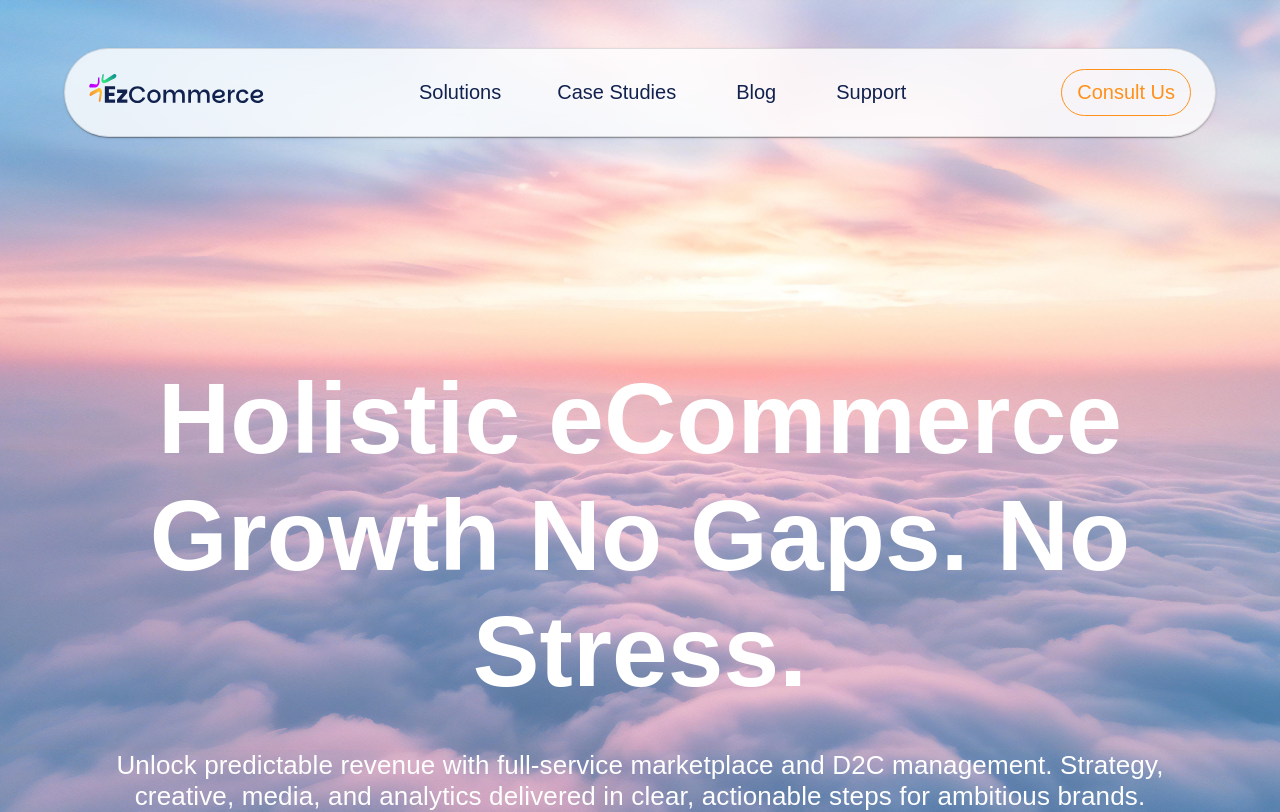
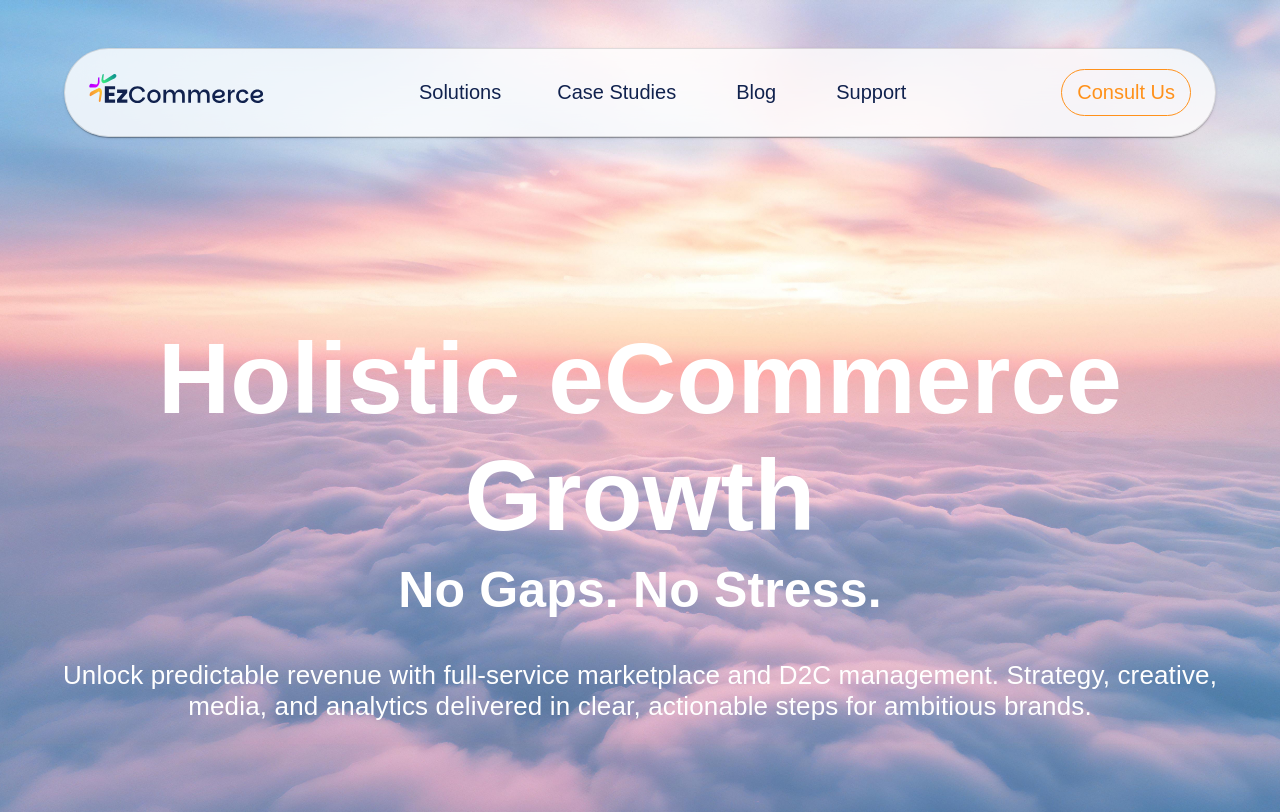
Before and after one commit to avocoreinc/ezcommerce-website, a Next.js app: page / in a window 1280 px wide. Shown: the top 812 px of the page. Built offline with nearby package versions, Linux system fonts and the light colour scheme; a web font is replaced by a local one; what @mui/material-nextjs would draw is missing.

Commit message:
Hero section Typography modifications

```diff
--- a/src/components/hero.tsx
+++ b/src/components/hero.tsx
@@ -6,10 +6,7 @@ import Box from '@mui/material/Box';
 
 export default function Hero() {
   return (
-    <Box
-      id="hero-section"
-      sx={{ position: 'relative', pt: 45, height: '1050px' }}
-    >
+    <Box id="hero-section" sx={{ position: 'relative', py: 40 }}>
       <Image
         src="/hero-section/clouds.jpg"
         alt="Hero Section Background"
@@ -21,15 +18,19 @@ export default function Hero() {
         }}
       />
 
-      <Container sx={{ height: '500px' }}>
+      <Container maxWidth="xl">
         <Typography
           variant="h1"
           color="white"
           fontWeight={700}
-          sx={{ fontSize: { xs: 30, md: 100 } }}
           textAlign="center"
         >
-          Holistic eCommerce Growth No Gaps. No Stress.
+          <Box sx={{ fontSize: { xs: 50, md: 100 } }}>
+            Holistic eCommerce Growth
+          </Box>
+          <Box sx={{ fontSize: { xs: 30, md: 50 }, mt: 1 }}>
+            No Gaps. No Stress.
+          </Box>
         </Typography>
 
         <Typography
```
